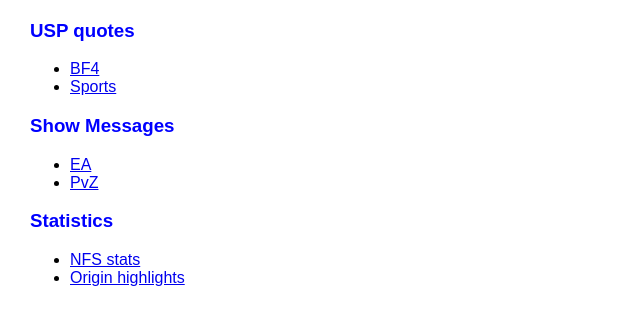
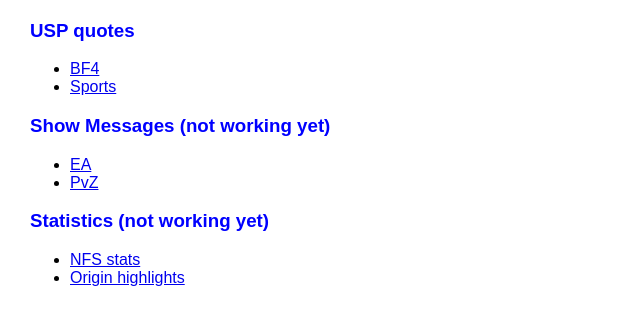
Before and after one commit to marklar/massiu, a Python web app: template templates/index.html in a window 1280 px wide. Shown: the part 165-490 px from the top of the page, without its empty margins (0-640 px from the left). Run offline with Jinja, Linux system fonts and the light colour scheme; the template is opened without the code that fills it, so the values that code supplies are empty.

Commit message:
added "not working yet" note

```diff
--- a/templates/index.html
+++ b/templates/index.html
@@ -21,13 +21,13 @@
       <li><a href="/ui/usp_quotes/Sports">Sports</a></li>
     </ul>
 
-    <h3>Show Messages</h3>
+    <h3>Show Messages  (not working yet)</h3>
     <ul>
       <li><a href="/ui/messages/EA">EA</a></li>
       <li><a href="/ui/messages/PvZ">PvZ</a></li>
     </ul>
 
-    <h3>Statistics</h3>
+    <h3>Statistics  (not working yet)</h3>
     <ul>
       <li><a href="/ui/stats/nfs">NFS stats</a></li>
       <li><a href="/ui/stats/origin">Origin highlights</a></li>
```
